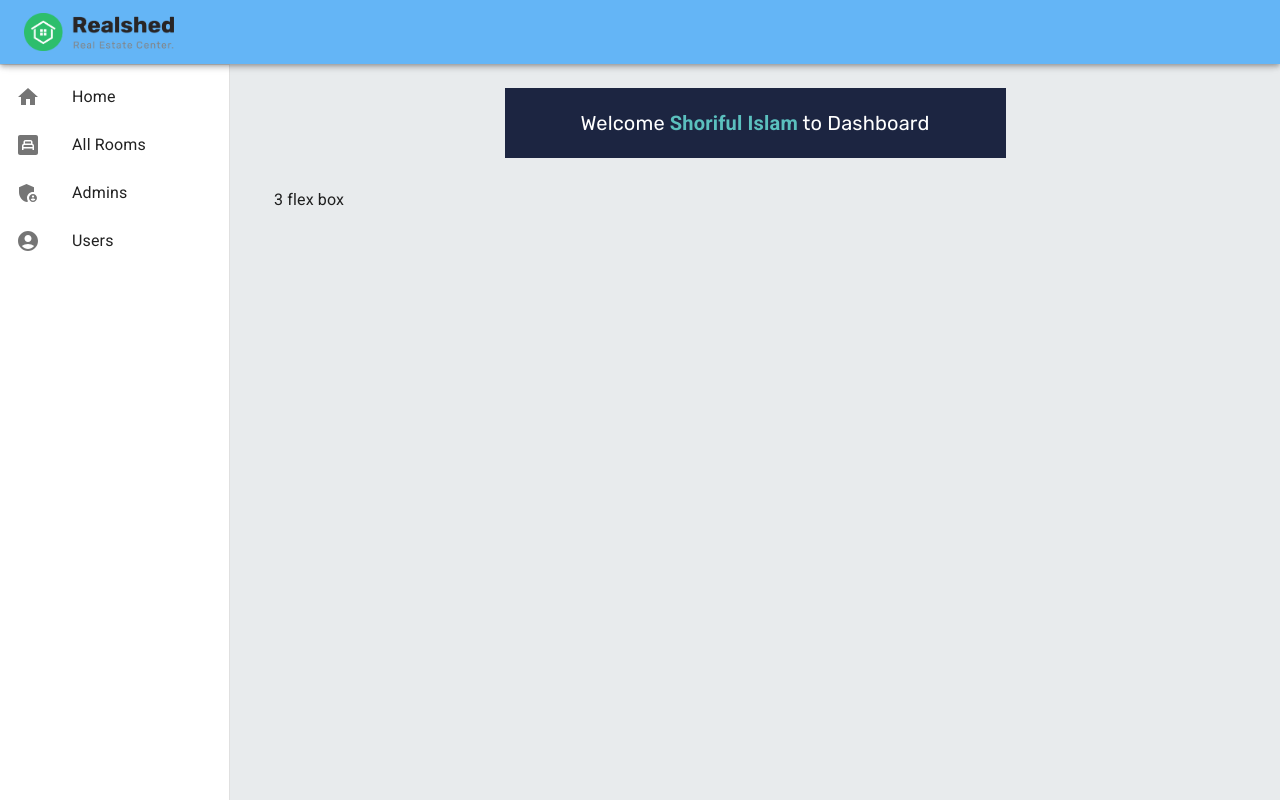
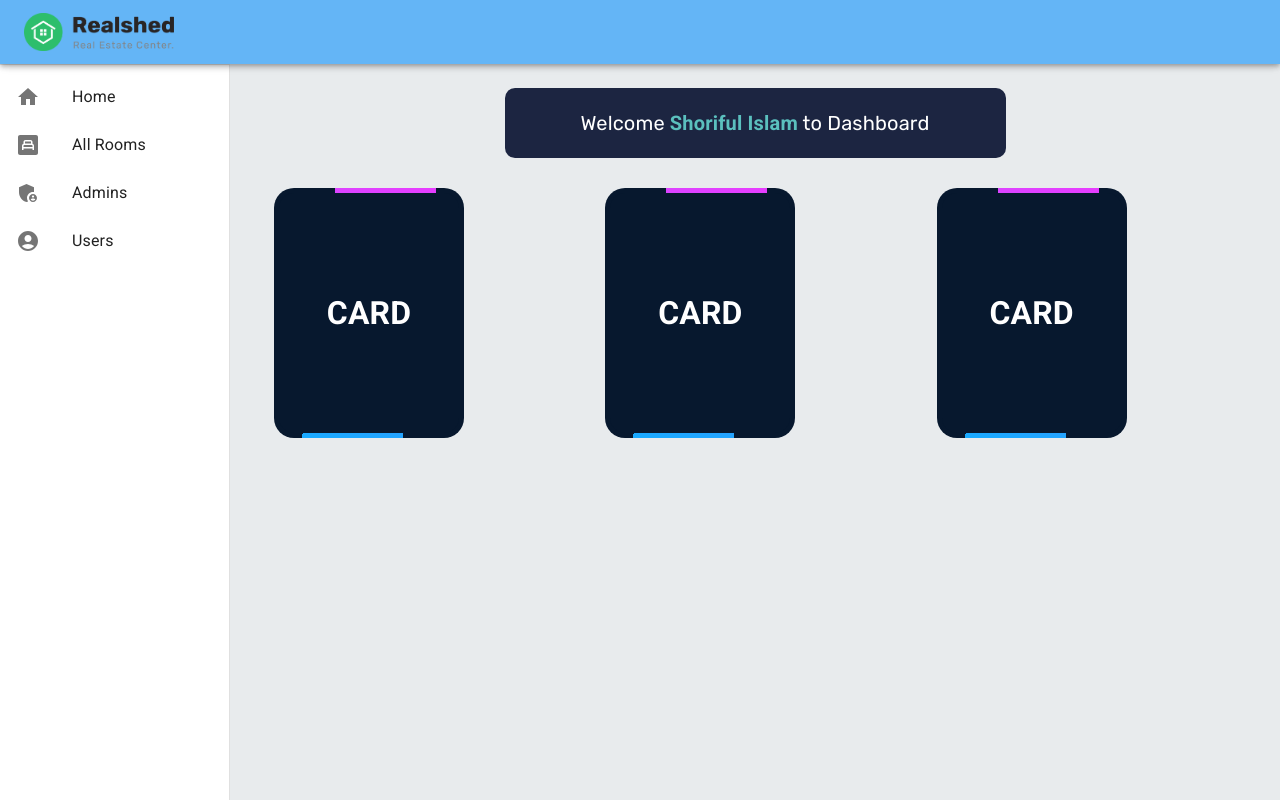
Before and after one commit to RiyaadHossain/Hoteltastic-Client, a React (Create React App) app: page /admin/dashboard in a window 1280 px wide. Built offline with nearby package versions, Linux system fonts and the light colour scheme; no server answers.

Commit message:
hmepage card added

```diff
--- /dev/null
+++ b/src/Components/MiniCard/CardForDashboard.css
@@ -0,0 +1,51 @@
+/* From uiverse.io by @bhaveshxrawat */
+.card {
+    width: 190px;
+    height: 250px;
+    background: #07182E;
+    position: relative;
+    display: flex;
+    place-content: center;
+    place-items: center;
+    overflow: hidden;
+    border-radius: 20px;
+  }
+
+  .card h2 {
+    z-index: 1;
+    color: white;
+    font-size: 2em;
+  }
+
+  .card::before {
+    content: '';
+    position: absolute;
+    width: 100px;
+    background-image: linear-gradient(180deg, rgb(0, 183, 255), rgb(255, 48, 255));
+    height: 130%;
+    animation: rotBGimg 3s linear infinite;
+    transition: all 0.2s linear;
+  }
+
+  @keyframes rotBGimg {
+    from {
+      transform: rotate(0deg);
+    }
+
+    to {
+      transform: rotate(360deg);
+    }
+  }
+
+  .card::after {
+    content: '';
+    position: absolute;
+    background: #07182E;
+    ;
+    inset: 5px;
+    border-radius: 15px;
+  }
+  /* .card:hover:before {
+    background-image: linear-gradient(180deg, rgb(81, 255, 0), purple);
+    animation: rotBGimg 3.5s linear infinite;
+  } */
--- /dev/null
+++ b/src/Components/MiniCard/CardForDashboard.jsx
@@ -0,0 +1,16 @@
+import React from 'react';
+import './CardForDashboard.css'
+
+const CardForDashboard = () => {
+    return (
+        <>
+            <div>
+            <div class="card">
+                <h2>CARD</h2>
+            </div>
+            </div>
+        </>
+    );
+};
+
+export default CardForDashboard;
--- a/src/Pages/Dashboard/Admin/AdminHome.jsx
+++ b/src/Pages/Dashboard/Admin/AdminHome.jsx
@@ -1,5 +1,6 @@
-import { Box, Typography } from '@mui/material'
+import { Box, Grid, Typography } from '@mui/material'
 import React from 'react'
+import CardForDashboard from '../../../Components/MiniCard/CardForDashboard'
 
 function AdminHome() {
   return (
@@ -12,6 +13,7 @@ function AdminHome() {
         md: '16px',
         lg: '20px',
       },
+      borderRadius: '10px',
       background : '#1c2541',
       color : '#fff',
       textAlign : 'center',
@@ -31,7 +33,17 @@ function AdminHome() {
         xs: '30px 20px',
       }
     }}>
-      3 flex box
+      <Grid container spacing={4}>
+        <Grid item xs={12} sm={6} md={4} lg={4}>
+          <CardForDashboard />
+        </Grid>
+        <Grid item xs={12} sm={6} md={4} lg={4}>
+          <CardForDashboard />
+        </Grid>
+        <Grid item xs={12} sm={6} md={4} lg={4}>
+          <CardForDashboard />
+        </Grid>
+      </Grid>
     </Box>
     </>
   )
```
